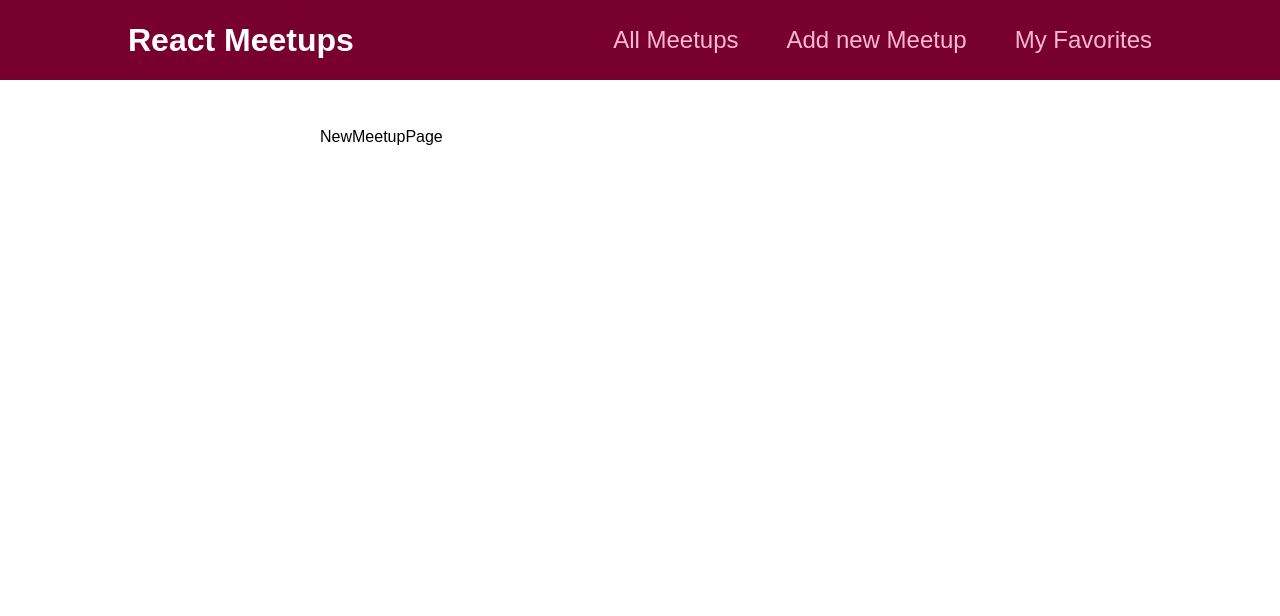
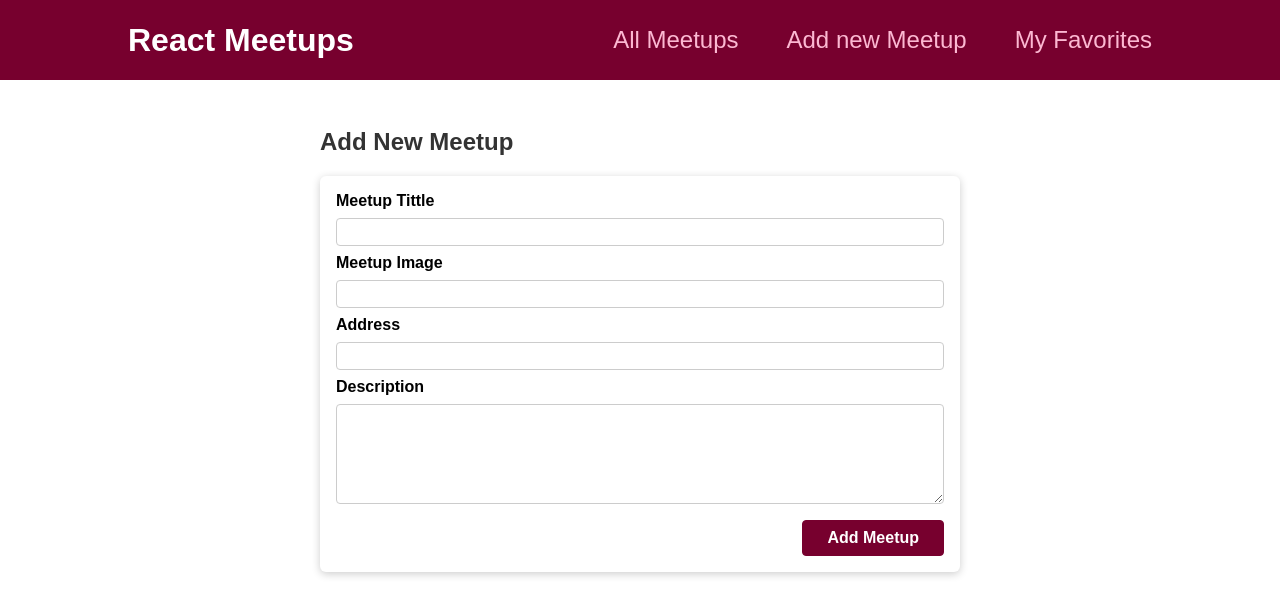
Before and after one commit to Mr-AsimGhaffar/meetUp, a React (Create React App) app: page /new-meetup in a window 1280 px wide. Shown: the top 616 px of the page. Built offline with nearby package versions, Linux system fonts and the light colour scheme.

Commit message:
added form

```diff
--- /dev/null
+++ b/src/components/meetups/NewMeetupForm.js
@@ -0,0 +1,30 @@
+import Card from '../ui/Card';
+import classes from './NewMeetupForm.module.css';
+
+function NewMeetupForm() {
+  return <Card>
+    <form className={classes.form}>
+      <div className={classes.control}>
+        <label htmlFor='tittle'>Meetup Tittle</label>
+        <input type='text' required id='tittle' />
+      </div>
+      <div className={classes.control}>
+        <label htmlFor='image'>Meetup Image</label>
+        <input type='url' required id='image' />
+      </div>
+      <div className={classes.control}>
+        <label htmlFor='address'>Address</label>
+        <input type='text' required id='address' />
+      </div>
+      <div className={classes.control}>
+        <label htmlFor='description'>Description</label>
+        <textarea required id='description' rows='5'></textarea>
+      </div>
+      <div className={classes.actions}>
+        <button>Add Meetup</button>
+      </div>
+    </form>
+  </Card>
+}
+
+export default NewMeetupForm;
--- /dev/null
+++ b/src/components/meetups/NewMeetupForm.module.css
@@ -0,0 +1,45 @@
+.form {
+    padding: 1rem;
+  }
+
+  .control {
+    margin-bottom: 0.5rem;
+  }
+
+  .control label {
+    display: block;
+    font-weight: bold;
+    margin-bottom: 0.5rem;
+  }
+
+  .control input,
+  .control textarea {
+    display: block;
+    font: inherit;
+    border-radius: 4px;
+    border: 1px solid #ccc;
+    padding: 0.25rem;
+    width: 100%;
+  }
+
+  .actions {
+    margin-top: 1rem;
+    text-align: right;
+  }
+
+  .actions button {
+    font: inherit;
+    cursor: pointer;
+    background-color: #77002e;
+    color: white;
+    padding: 0.5rem 1.5rem;
+    border: 1px solid #77002e;
+    border-radius: 4px;
+    font-weight: bold;
+  }
+
+  .actions button:hover,
+  .actions button:active {
+    background-color: #a50e48;
+    border-color: #a50e48;
+  }
--- a/src/pages/NewMeetups.js
+++ b/src/pages/NewMeetups.js
@@ -1,9 +1,11 @@
+import NewMeetupForm from "../components/meetups/NewMeetupForm";
 
 function NewMeetupPage() {
   return (
-    <div>
-      NewMeetupPage
-    </div>
+      <section>
+          <h1>Add New Meetup</h1>
+          <NewMeetupForm />
+    </section>
   )
 }
 
```
